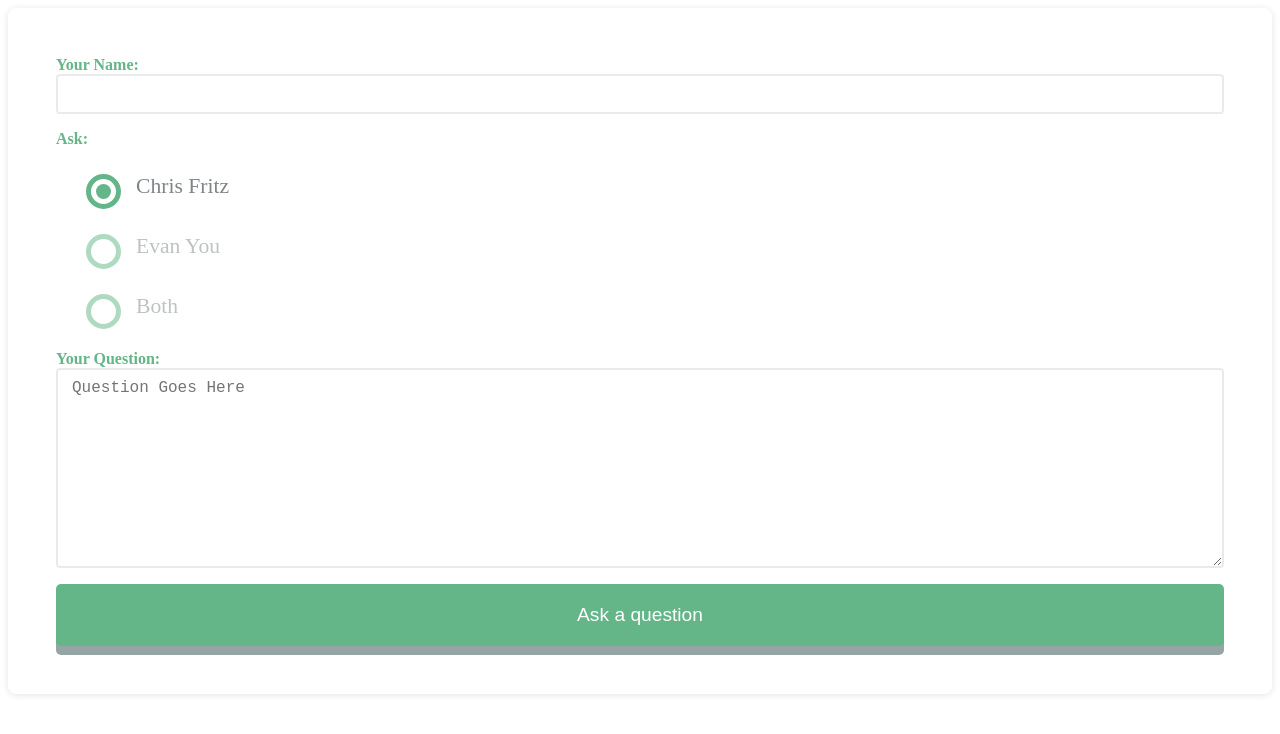
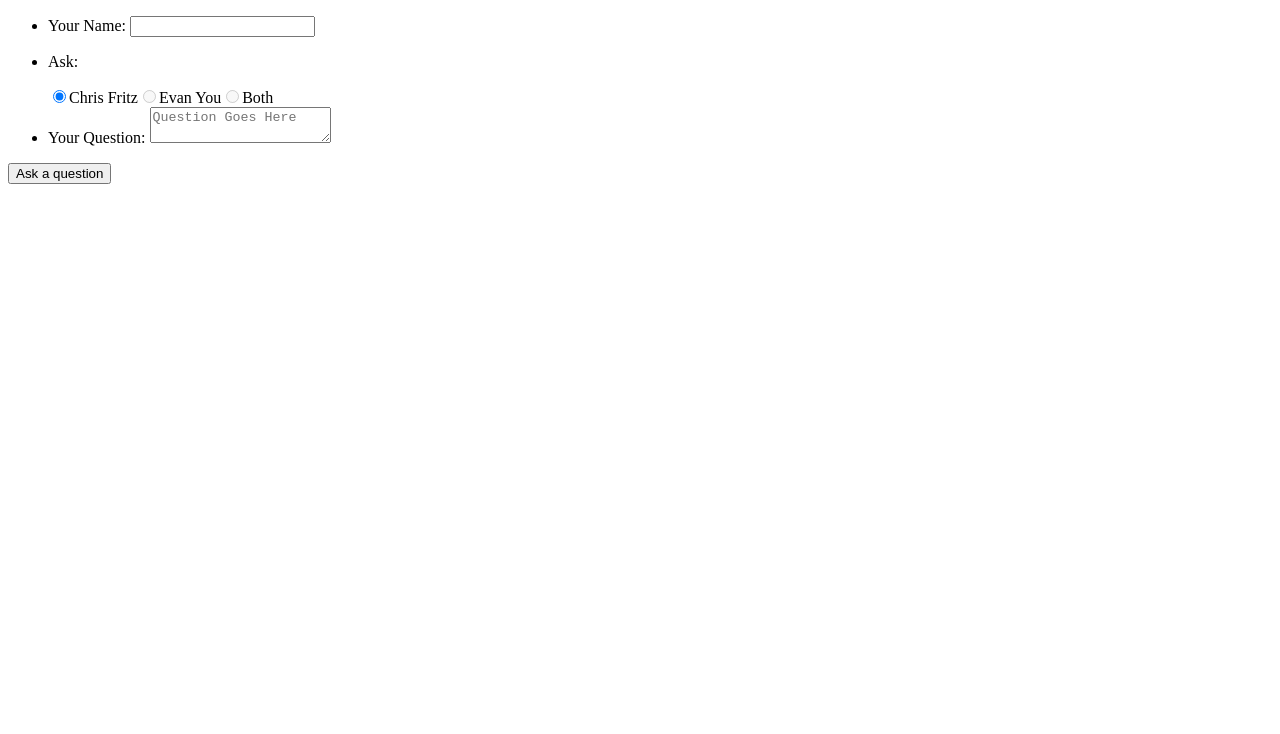
Before and after one commit to diego048/prueba1, a Nuxt app: page /about in a window 1280 px wide. Shown: the top 734 px of the page. Built offline with nearby package versions, Linux system fonts and the light colour scheme.

Commit message:
Update about.vue

```diff
--- a/pages/about.vue
+++ b/pages/about.vue
@@ -99,142 +99,3 @@ export default {
   }
 };
 </script>
-
-<style lang="scss">
-body {
-  text-align: left;
-}
-
-li {
-  margin-bottom: 1em;
-}
-
-ul {
-  list-style: none;
-  margin: 0;
-  padding: 0;
-}
-
-p,
-label {
-  color: #64b587;
-  font-weight: bold;
-}
-
-.pick-panelist {
-  display: block;
-  position: relative;
-  color: rgba(14, 30, 37, 0.54);
-  font-weight: 300;
-  font-size: 1.35em;
-  padding: 10px 10px 10px 30px;
-  margin: 10px auto;
-  height: 30px;
-  z-index: 9;
-  cursor: pointer;
-  -webkit-transition: all 0.25s linear;
-
-  &.disabled {
-    opacity: 0.5;
-  }
-
-  &:before {
-    content: "";
-    display: inline-block;
-    border: 5px solid #64b587;
-    border-radius: 100%;
-    height: 25px;
-    width: 25px;
-    top: 30px;
-    left: 20px;
-    z-index: 5;
-    transition: border 0.25s linear;
-    -webkit-transition: border 0.25s linear;
-
-    + .checked {
-      background: red;
-    }
-  }
-}
-
-.checked {
-  &:before {
-    background: white;
-  }
-  &:after {
-    content: "";
-    display: block;
-    background: #64b587;
-    border-radius: 100%;
-    height: 15px;
-    width: 15px;
-    top: 20px;
-    left: 40px;
-    z-index: 5;
-    transition: border 0.25s linear;
-    -webkit-transition: border 0.25s linear;
-    position: absolute;
-  }
-}
-
-.question-form {
-  position: relative;
-}
-
-form {
-  background: rgb(248, 248, 248);
-  padding: 3em;
-  background: #fff;
-  color: rgba(14, 30, 37, 0.54);
-  border-radius: 8px;
-  -webkit-box-shadow: 0 1px 6px 0 rgba(14, 30, 37, 0.12);
-  box-shadow: 0 1px 6px 0 rgba(14, 30, 37, 0.12);
-}
-
-input[type="radio"] {
-  position: absolute;
-  opacity: 0;
-}
-
-input[type="text"],
-textarea {
-  box-sizing: border-box;
-  display: block;
-  width: 100%;
-  height: 40px;
-  margin: 0;
-  padding: 6px 14px;
-  border: 2px solid #e9ebeb;
-  border-radius: 4px;
-  background: 0 0;
-  color: #0e1e25;
-  -webkit-box-shadow: none;
-  box-shadow: none;
-  font-size: 16px;
-  font-weight: 500;
-  line-height: 24px;
-}
-textarea {
-  height: 200px;
-}
-span {
-  margin-left: 15px;
-  vertical-align: top;
-}
-
-.submit-button {
-  width: 100%;
-  padding: 20px 60px;
-  outline: none;
-  background-color: #64b587;
-  border: none;
-  border-radius: 5px;
-  box-shadow: 0 9px #95a5a6;
-  font-size: 1.2em;
-  color: white;
-
-  &:hover {
-    cursor: pointer;
-  }
-}
-</style>
```
